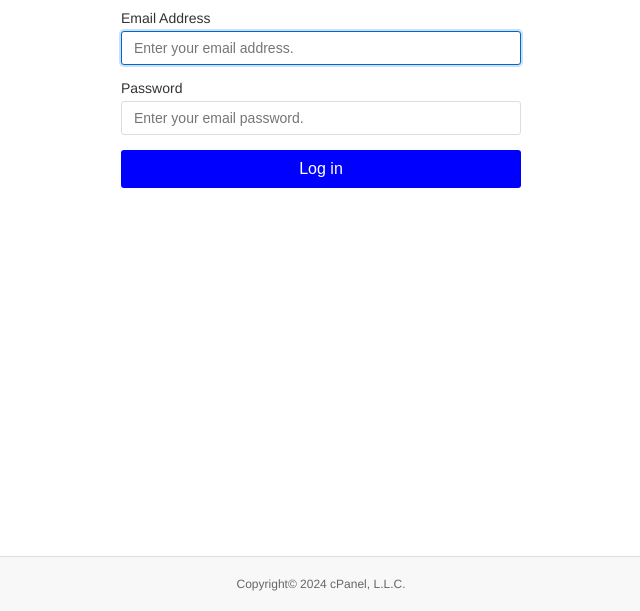
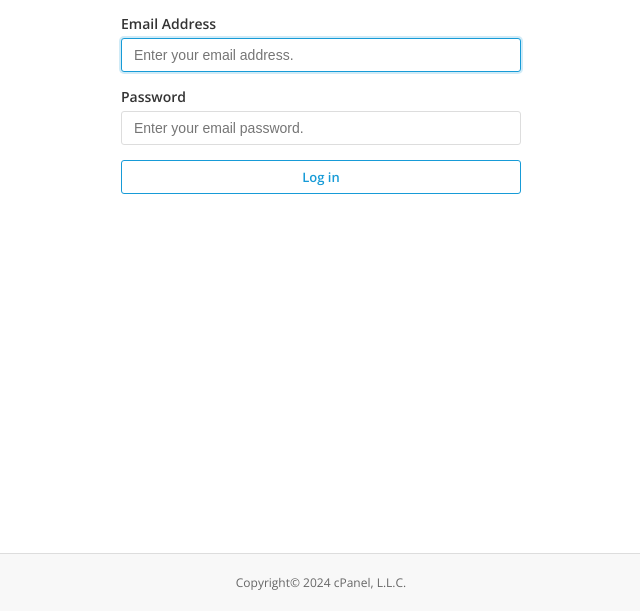
Before and after one commit to Caffeine-Gallery/inboxfort-0192e29c7e74, a website built with Vite: page frontend/index.html in a window 1280 px wide. Shown: the part 189-800 px from the top of the page, without its empty margins (319-959 px from the left). Built offline with nearby package versions, Linux system fonts and the light colour scheme; what @dfinity/agent would draw is missing.

Commit message:
0192e2d4-8283-7bba-8c86-2358cb70e29e

```diff
--- a/frontend/index.css
+++ b/frontend/index.css
@@ -2,7 +2,7 @@
     margin: 0;
     padding: 0;
     background: white;
-    font-family: "Helvetica Neue", Helvetica, Arial, sans-serif;
+    font-family: "Open Sans", sans-serif;
     min-height: 100vh;
     display: flex;
     flex-direction: column;
@@ -45,6 +45,7 @@
     margin-bottom: 5px;
     font-size: 14px;
     color: #333;
+    font-weight: bold;
 }
 
 .input-field-login {
@@ -61,29 +62,36 @@
 }
 
 .std_textbox:focus {
-    border-color: #0066cc;
+    border-color: #179bd7;
     outline: none;
-    box-shadow: 0 0 0 2px rgba(0,102,204,0.2);
+    box-shadow: 0 0 0 2px rgba(23,155,215,0.2);
 }
 
 .login-btn button {
     width: 100%;
-    padding: 10px;
-    background: #0000ff;
-    color: white;
-    border: none;
+    background-color: white;
+    font-size: 13px;
+    font-family: 'Open Sans', sans-serif;
+    font-weight: 600;
+    padding-top: 7px;
+    padding-bottom: 7px;
+    text-align: center;
+    text-decoration: none;
+    color: #179bd7;
+    border: 1px solid #179bd7;
     border-radius: 3px;
-    font-size: 16px;
     cursor: pointer;
     transition: background-color 0.2s;
 }
 
 .login-btn button:hover {
-    background: #0000cc;
+    background: #f5f5f5;
 }
 
 .login-btn button:disabled {
-    background: #9999ff;
+    background: #f5f5f5;
+    color: #9cd3eb;
+    border-color: #9cd3eb;
     cursor: not-allowed;
 }
 
```
